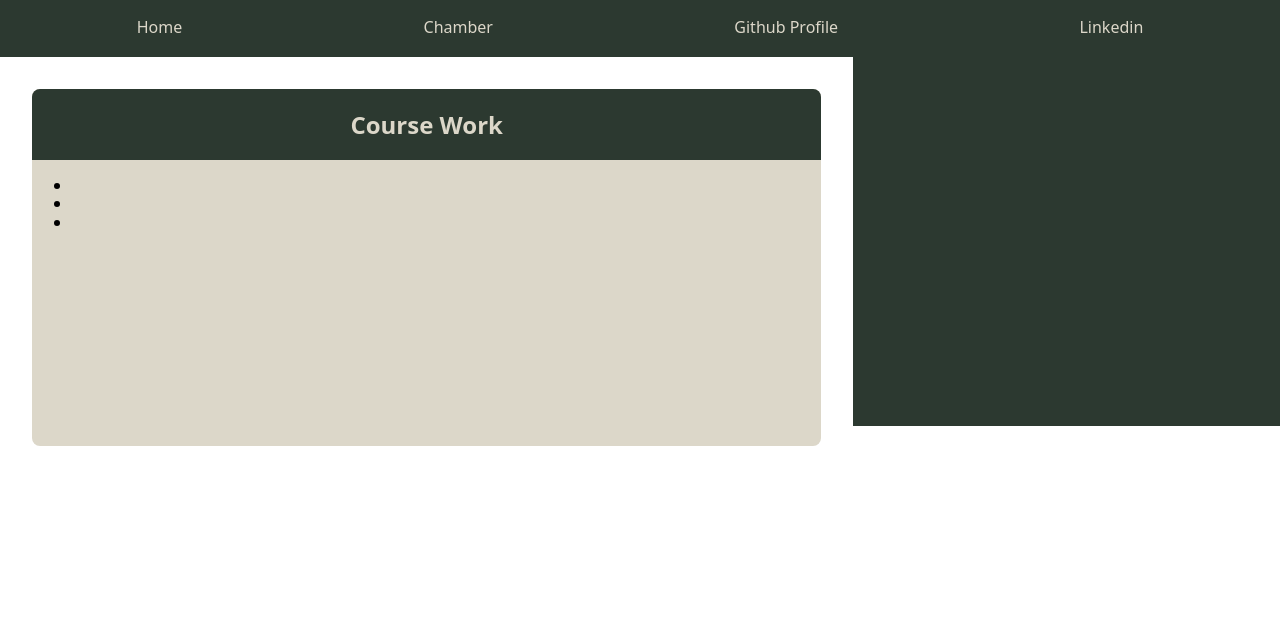
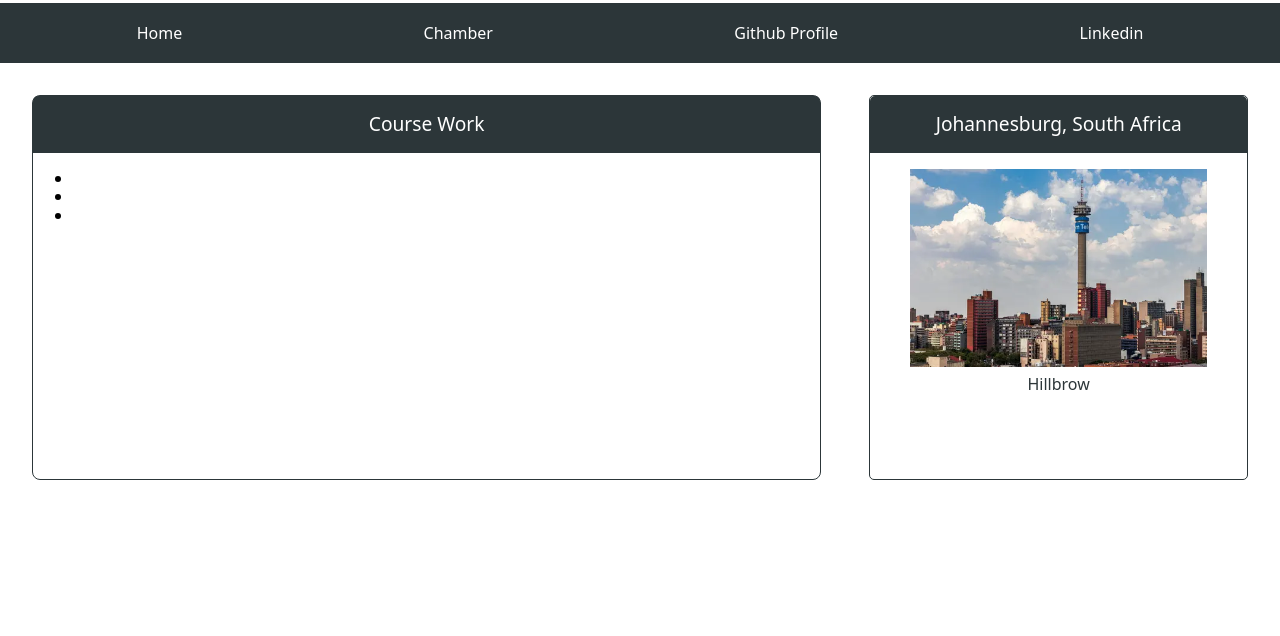
Before and after one commit to Kummirai/wdd231, a plain HTML site: page index.html in a window 1280 px wide. Shown: the part 164-800 px from the top of the page. Drawn offline with Linux system fonts and the light colour scheme.

Commit message:
Add aside content and styles

```diff
--- a/index.html
+++ b/index.html
@@ -37,7 +37,15 @@
                 <li></li>
             </ul>
         </main>
-        <aside></aside>
+        <aside>
+            <article>
+                <h2>Johannesburg, South Africa</h2>
+            </article>
+            <figure class="country">
+                <img src="images/johannesburg.webp" alt="Picture of Johannesburg in South Africa">
+                <figcaption>Hillbrow</figcaption>
+            </figure>
+        </aside>
         <section></section>
         <footer></footer>
     </div>
--- a/styles/style.css
+++ b/styles/style.css
@@ -1,9 +1,9 @@
 :root{
-    --primary-color: #2C3930;
-    --secondary-color: #3F4F44;
+    --primary-color: #2C3639;
+    --secondary-color: #3F4E4F;
     --acent-color-1: #A27B5C;
-    --acent-color-2 : #DCD7C9;
-    --white: #fff;
+    --acent-color-2 : #fff;
+    --accent-color-3: #DCD7C9;
 }
 
 body{
@@ -49,7 +49,9 @@ header .image-name h1{
     aspect-ratio: 1 / 1;
     object-position: top;
     border-radius: 50%;
-    border: 3px solid var(--white);
+    padding: 0.3rem;
+    background-color: var(--acent-color-2);
+    border: 1px solid var(--primary-color);
 }
 
 nav{
@@ -76,23 +78,49 @@ main{
     background-color: var(--acent-color-2);
     grid-column: 1 / 9;
     grid-row: 2/ 10;
-    margin: 2rem;
+    margin: 2rem 2rem 0 2rem;
     border-radius: 8px;
+    border: 1px solid var(--primary-color);
 }
 
-main article{
+main article, aside article{
     background-color: var(--primary-color);
     color: var(--acent-color-2);
     padding: 0.1rem 0;
-    border-radius: 8px 8px 0 0;
+    border-radius: 5px 5px 0 0;
 }
 
-main article h2{
+
+main article h2, aside article h2{
     text-align: center;
+    font-weight: 500;
+    font-size: 1.2rem;
 }
 
+
 aside{
-    background-color: var(--primary-color);
     grid-column: 9 / 13;
-    grid-row: 2 / 9;
+    grid-row: 2 / 10;
+    margin: 2rem 2rem 0rem 1rem;
+    border-radius: 5px;
+    border: 1px solid var(--primary-color);
 }
+
+aside .country{
+    display: flex;
+    flex-direction: column;
+    justify-content: flex-start;
+    align-items: center;
+    height: 100%;
+}
+
+aside .country img{
+    width: 100%;
+}
+
+figcaption{
+    text-align: center;
+    padding: 0.5rem;
+    color: var(--primary-color);
+    font-weight: 500;
+}
```
Also changed, not shown: images/johannesburg.webp (added).
